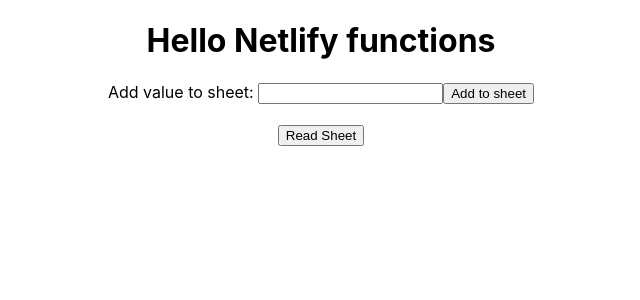
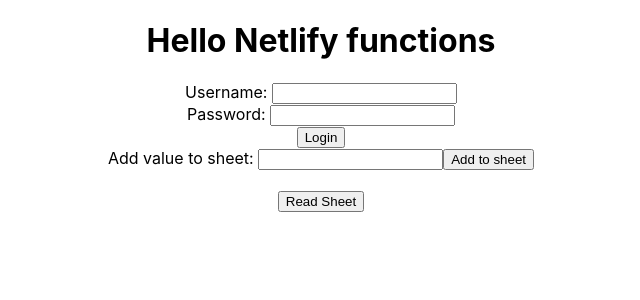
Before and after one commit to reubenberghan/netlify-lambda-sheets-poc, a React (Create React App) app: page / in a window 1280 px wide. Shown: the top 300 px of the page, without its empty margins (319-959 px from the left). Built offline with nearby package versions, Linux system fonts and the light colour scheme.

Commit message:
feat: add login component and function

```diff
--- a/src/App.js
+++ b/src/App.js
@@ -4,6 +4,7 @@
 import './App.css'
 import ReadSheet from './ReadSheet'
 import AddToSheet from './AddToSheet'
+import Login from './Login'
 
 function App() {
   return (
@@ -12,6 +13,7 @@
         <h1>Hello Netlify functions</h1>
       </header>
       <main>
+        <Login />
         <AddToSheet />
         <br />
         <ReadSheet />
--- /dev/null
+++ b/src/Login.js
@@ -0,0 +1,53 @@
+import React, { useState, useEffect } from 'react'
+
+import { NETLIFY_FUNCTIONS_URI } from './constants'
+
+function Login() {
+  const [username, setUsername] = useState('')
+  const [password, setPassword] = useState('')
+  const [submitted, setSubmitted] = useState()
+
+  const handleChange = setValue => e => setValue(e.target.value)
+
+  function handleSubmit(e) {
+    e.preventDefault()
+    setSubmitted({
+      username,
+      password,
+    })
+    setUsername('')
+    setPassword('')
+  }
+
+  useEffect(() => {
+    if (submitted) {
+      fetch(`${NETLIFY_FUNCTIONS_URI}/login`, {
+        headers: { Authorization: `Basic ${submitted.username}:${submitted.password}` },
+      })
+        .then(res => {
+          if (!res.ok) {
+            throw Error('Something went wrong!')
+          }
+        })
+        .catch(console.log)
+    }
+  }, [submitted])
+
+  return (
+    <form onSubmit={handleSubmit}>
+      <label>
+        Username:&nbsp;
+        <input type='text' onChange={handleChange(setUsername)} value={username} />
+      </label>
+      <br />
+      <label>
+        Password:&nbsp;
+        <input type='password' onChange={handleChange(setPassword)} value={password} />
+      </label>
+      <br />
+      <input type='submit' value='Login' />
+    </form>
+  )
+}
+
+export default Login
```
Also changed, not shown: 1 other file (tests, documents, lock files or other folders).
